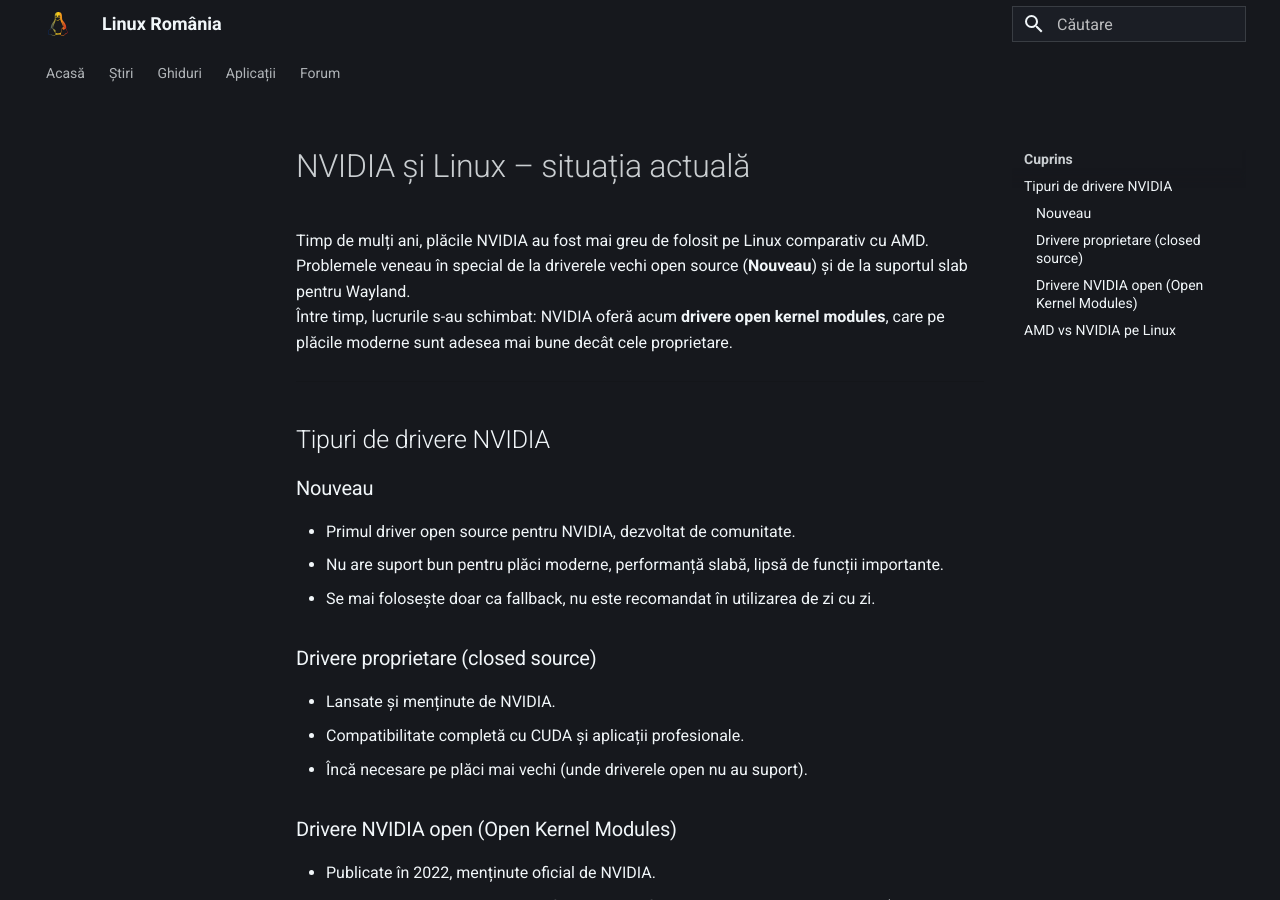
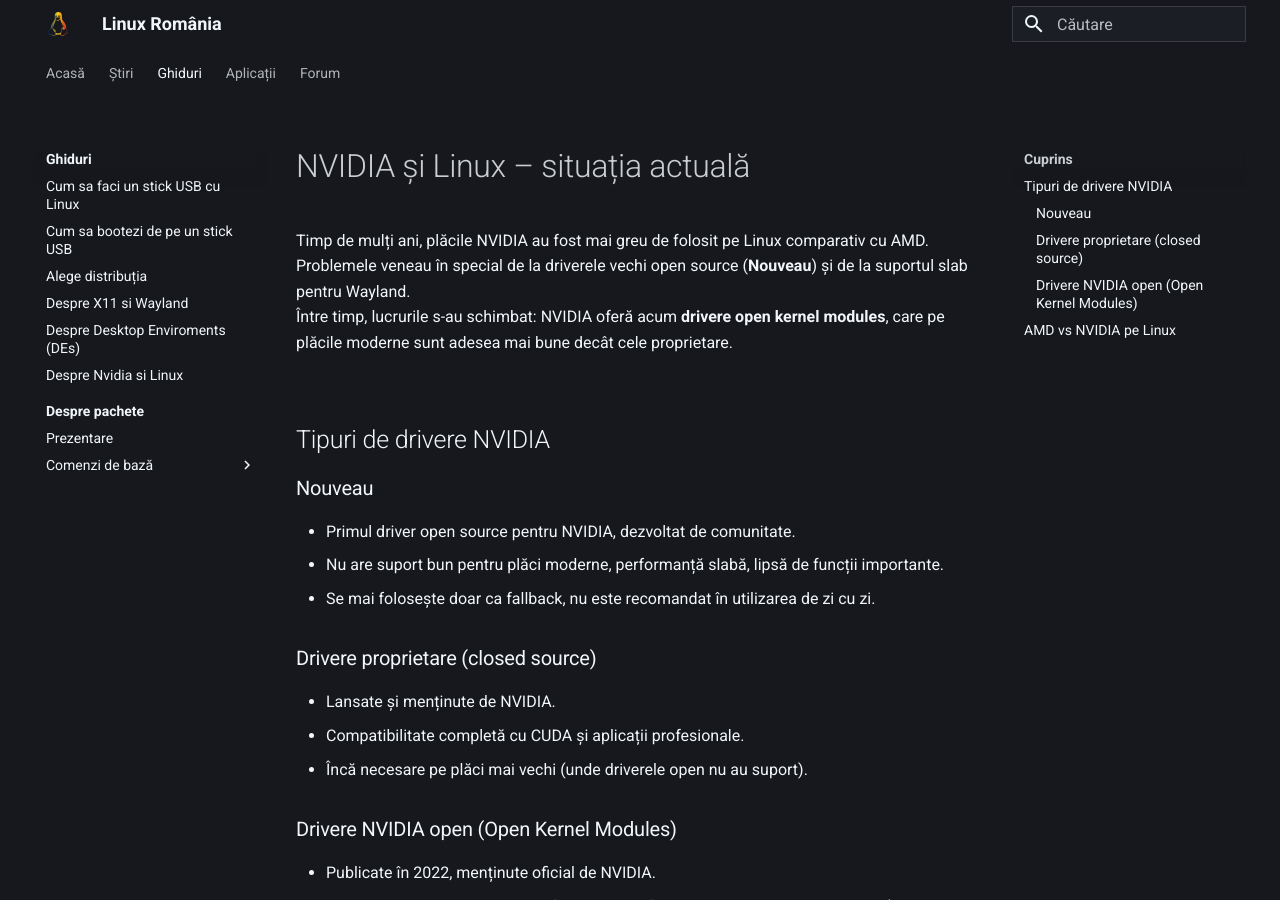
Before and after one commit to linux-romania/linuxromania-site, an MkDocs documentation site: the page built from docs/ghiduri/incepatori/nvidia-si-linux.md, in a window 1280 px wide and 900 px high. Built offline with MkDocs 1.6.1 and Material for MkDocs 9.7.7, drawn with Linux system fonts in a browser that asks for light colours.

Commit message:
Update mkdocs.yml

```diff
--- a/mkdocs.yml
+++ b/mkdocs.yml
@@ -36,6 +36,7 @@
       - Alege distribuția: ghiduri/incepatori/alege-distributia.md
       - Despre X11 si Wayland: ghiduri/incepatori/x11-vs-wayland.md
       - Despre Desktop Enviroments (DEs): ghiduri/incepatori/desktop-enviroments.md
+      - Despre Nvidia si Linux: ghiduri/incepatori/nvidia-si-linux.md
       - Despre pachete:
           - Prezentare: ghiduri/incepatori/despre-packages.md
           - Comenzi de bază:
```
